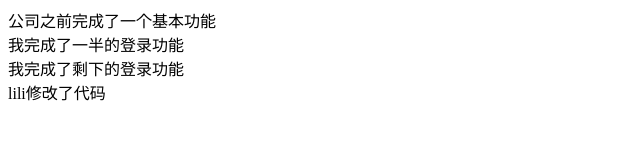
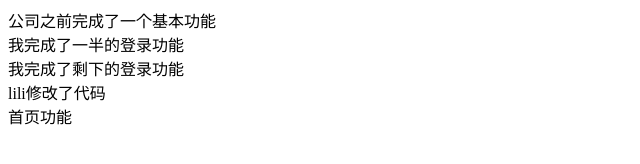
Before and after one commit to ouliheng/second_project, a plain HTML site: page index.html in a window 1280 px wide. Shown: the whole page, without its empty margins (0-640 px from the left). Drawn offline with Linux system fonts and the light colour scheme.

Commit message:
首页功能

```diff
--- a/index.html
+++ b/index.html
@@ -11,5 +11,6 @@
     <div>我完成了一半的登录功能</div>
     <div>我完成了剩下的登录功能</div>
     <div>lili修改了代码</div>
+    <div>首页功能</div>
   </body>
 </html>
```
